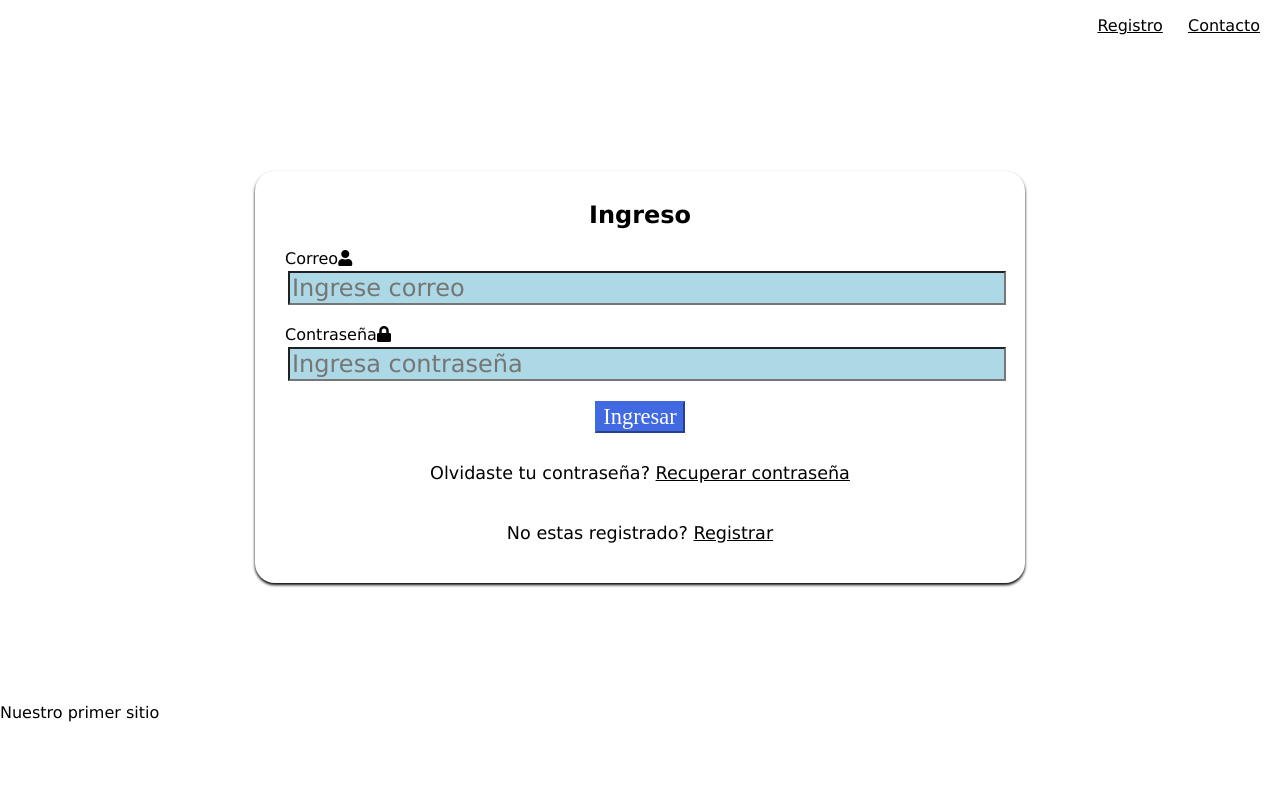
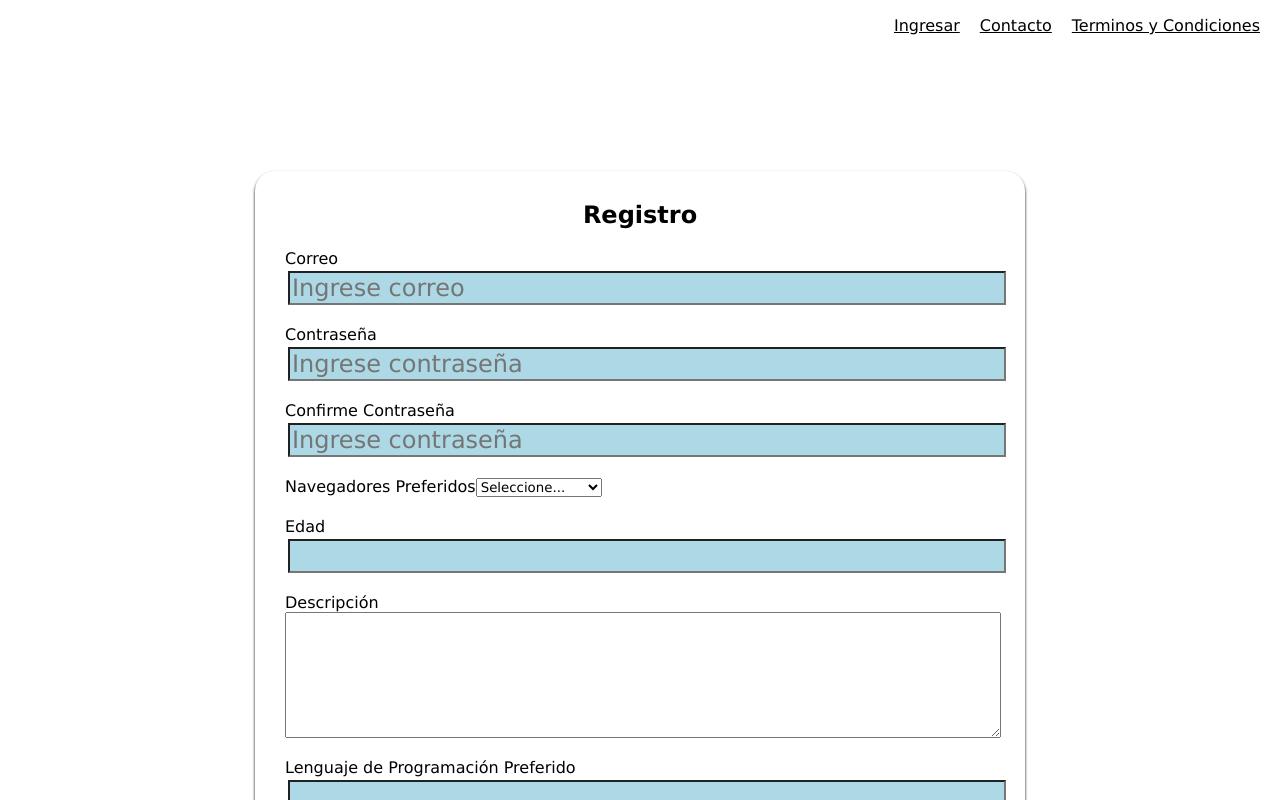
Before and after one commit to Jefer698/Sitio_react, a React (Create React App) app: page / in a window 1280 px wide. Shown: the top 800 px of the page. Built offline with nearby package versions, Linux system fonts and the light colour scheme.

Commit message:
Mejorando pagina InputLine y NavBar

```diff
--- a/src/App.js
+++ b/src/App.js
@@ -5,7 +5,7 @@ import './App.css';
 
 function App() {
   return (
-      <Login/>
+      <Register/>
   ) ;
 }
 
--- a/src/components/Content.jsx
+++ b/src/components/Content.jsx
@@ -2,6 +2,7 @@ import React from 'react';
 
 
 export default function Content(props){
+    const {title,children}=props;
     return(
 <>
 <section>
@@ -10,10 +11,10 @@ export default function Content(props){
 
         <div class="formulario">
                    <header>
-    <h2>{props.title}</h2>
+    <h2>{title}</h2>
 
                    </header>
-                  {props.children}
+                  {children}
                    </div>
                    </section>
 
--- a/src/components/InputLine.jsx
+++ b/src/components/InputLine.jsx
@@ -0,0 +1,23 @@
+import React from 'react';
+
+export default function InputLine(props){
+    const {label,type,placeholder,required,minlength,maxlength}=props;
+    /*
+const label = props label;
+const type = props type;
+const placeholder= props placeholder;
+const required= props required;
+
+    */
+    return(
+        <>
+        <div>
+        <label>{label}</label>
+
+        <input type={type} placeholder={placeholder} required={required} minlength={minlength} maxlength={maxlength} />
+                </div>
+
+
+</>
+    );
+}
--- a/src/components/Login.jsx
+++ b/src/components/Login.jsx
@@ -5,11 +5,21 @@ import Footer from './Footer';
 import Content from './Content';
 import LoginForm from './LoginForm';
 
+const links=[
+
+{href: 'register.html', title: 'Registrarse'},
+{href: 'contact.html', title: 'Contacto'},
+{href: 'terminos.html', title: 'Terminos y Condiciones'}
+
+
+];
+
 function Login(){
+
     return(
 
 <>
-         <NavBar/>
+         <NavBar links={links} />
          <Content title="Ingreso" >
              <LoginForm/>
              </Content>
--- a/src/components/LoginForm.jsx
+++ b/src/components/LoginForm.jsx
@@ -1,22 +1,12 @@
 import React from 'react';
-
-
+import InputLine from './InputLine';
 export default function LoginForm(){
 
     return(
 <>
 <form >
-            <div>
-        <label>Correo</label>
-        <i class="fas fa-user" aria-hidden="true"></i>
-        <input type="email" placeholder="Ingrese correo"/>
-                </div>
-            <div>
-        <label>Contraseña</label>
-            <i class="fas fa-lock" ></i>
-            <input type="password"placeholder="Ingresa contraseña"/>
-                </div>
-
+           <InputLine label="Correo" type="email" placeholder="Ingrese correo" required={true}/>
+           <InputLine label="Contraseña" type="password" placeholder="Ingrese contraseña" required={true} minlength={4} maxlength={8}/>
             <button class="boton">Ingresar</button>
 
 
--- a/src/components/NavBar.jsx
+++ b/src/components/NavBar.jsx
@@ -1,23 +1,43 @@
 import React from 'react';
 
-export default function NavBar(){
+export default function NavBar(props){
+
     return(
+
 <header>
     <nav>
      <ul>
-      <li><a href="#">Registro</a></li>
-      <li> <a href="#">Contacto</a></li>
-
-
-
-
+         {
+         props.links.map(link=><li><a href={link.href}>{link.title}</a></li>) }
         </ul>
 
      </nav>
-
 
     </header>
 
 
     );
 }
+
+/*
+
+function(link){ return <li><a href={link.href}>{link.title}</a></li>} es lo mismo que poner link=><li><a href={link.href}>{link.title}</a></li>
+
+.map(function) lo que hace es traer los objetos de otro lado
+
+props.links.map(function(link){
+    return <li><a href={link.href}>{link.title}</a></li>
+})
+
+
+Es lo mismo que:
+function transformacion(link){
+    return <li><a href={link.href}>{link.title}</a></li>
+}
+const returnElements=[];
+for(i=0;i<links.length;i++){
+    const link=links[i];
+    returnElements[i]=transformacion(link);
+}
+
+*/
--- a/src/components/Register.jsx
+++ b/src/components/Register.jsx
@@ -3,10 +3,17 @@ import NavBar from './NavBar';
 import Footer from './Footer';
 import Content from './Content';
 import RegisterForm from './RegisterForm';
+const links=[
+
+    {href: 'login.html', title: 'Ingresar'},
+    {href: 'contact.html', title: 'Contacto'},
+    {href: 'terminos.html', title: 'Terminos y Condiciones'}
+
+    ];
 function Register(){
     return(
 <>
-<NavBar/>
+<NavBar links={links} />
   <Content title="Registro" >
 <RegisterForm/>
 
--- a/src/components/RegisterForm.jsx
+++ b/src/components/RegisterForm.jsx
@@ -1,32 +1,19 @@
 import React from 'react';
-
+import InputLine from './InputLine';
 
 export default function RegisterForm(){
     return(
 
 <>
 <form >
-               <div>
-               <label>Correo</label>
-                <i class="fas fa-at"></i>
-
-                   <input type="email"  placeholder="Ingrese correo"/>
-                </div>
-
-               <div>
-               <label>Contraseña</label>
-                <i class="fas fa-lock" ></i>
-                    <input id="password" type="password" placeholder="Ingrese contraseña" minlength="4" maxlength="8" />
+           <InputLine label="Correo" type="email" placeholder="Ingrese correo" required={true}/>
+           <InputLine label="Contraseña" type="password" placeholder="Ingrese contraseña" required={true} minlength={4} maxlength={8}/>
+           <InputLine label="Confirme Contraseña" type="password" placeholder="Ingrese contraseña" required={true} minlength={4} maxlength={8} />
 
 
-               </div>
-                 <div>
-               <label>Confirme contraseña</label>
-                <i class="fas fa-lock" ></i>
-                    <input id="confirmacion" type="password" placeholder="Ingrese contraseña" />
 
 
-               </div>
+
                <div>
                <label>Navegadores Preferidos</label>
                <select required>
```
